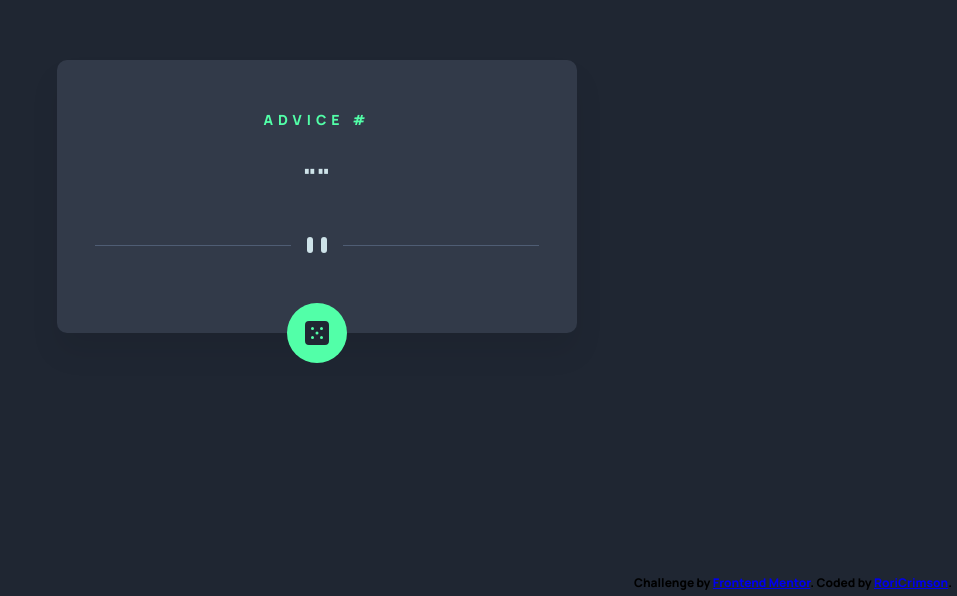
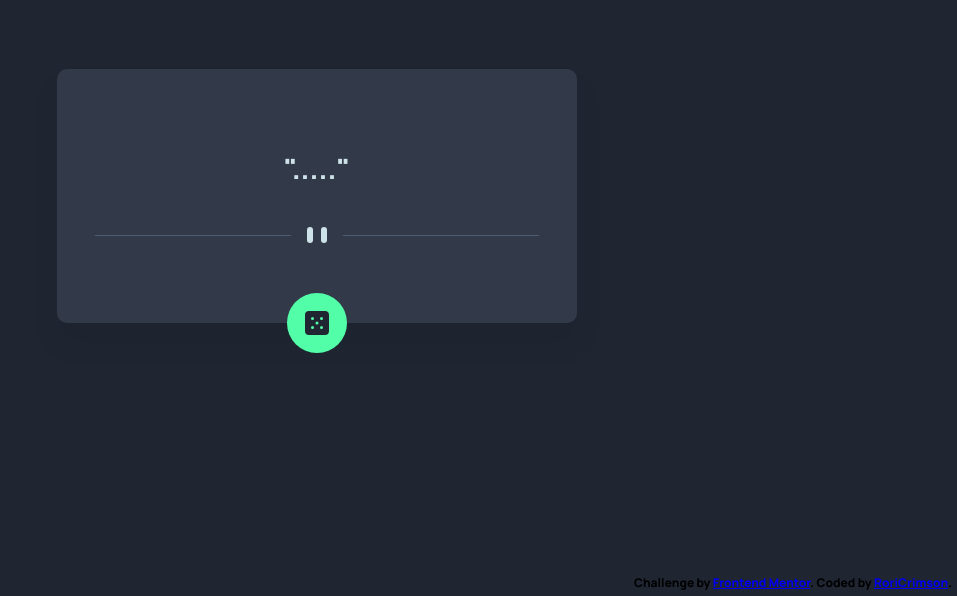
Before and after one commit to roricrimson/Frontend-Mentor-Advice-generator-app, a plain HTML site: page index.html in a window 1280 px wide. Shown: the part 204-800 px from the top of the page, without its empty margins (323-1280 px from the left). Drawn offline with Linux system fonts and the light colour scheme; no server answers.

Commit message:
bug fixed

```diff
--- a/index.html
+++ b/index.html
@@ -17,8 +17,10 @@
 <body>
 
   <div class="advice-card">
-    <p>Advice #<span class="advice-id"></span></p>
-    <h4>"<span class="advice-para"></span>"</h4>
+    <p class="title"></p>
+
+
+    <h4 class="advice">"....."</h4>
 
     <img class="divider-desktop" src="./images/pattern-divider-desktop.svg" alt="">
     <img class="divider-mobile" src="./images/pattern-divider-mobile.svg" alt="">
--- a/script.js
+++ b/script.js
@@ -1,17 +1,19 @@
-const adviceId = document.querySelector(".advice-id");
-const advicePara = document.querySelector(".advice-para");
+const title = document.querySelector(".title");
+const advice = document.querySelector(".advice");
 const dice = document.querySelector(".dice");
+fetchData();
+dice.onclick = () => {
+  fetchData();
+};
 
-fetch(`	https://api.adviceslip.com/advice`)
-  .then((res) => res.json())
-  .then((res) => {
-    var id = res.slip.id;
-    var advice = res.slip.advice;
+function fetchData() {
+  title.innerHTML = "";
+  advice.innerHTML = '"....."';
 
-    adviceId.innerHTML = id;
-    advicePara.innerHTML = advice;
-  });
-
-dice.onclick = () => {
-  location.reload();
-};
+  fetch(`https://api.adviceslip.com/advice`)
+    .then((res) => res.json())
+    .then((res) => {
+      title.innerHTML = `Advice # ${res.slip.id}`;
+      advice.innerHTML = `"${res.slip.advice}"`;
+    });
+}
--- a/style.css
+++ b/style.css
@@ -70,6 +70,7 @@ body {
   bottom: -3rem;
   left: 50%;
   transform: translate(-50%);
+  cursor: pointer;
 }
 
 .dice:hover,
```
